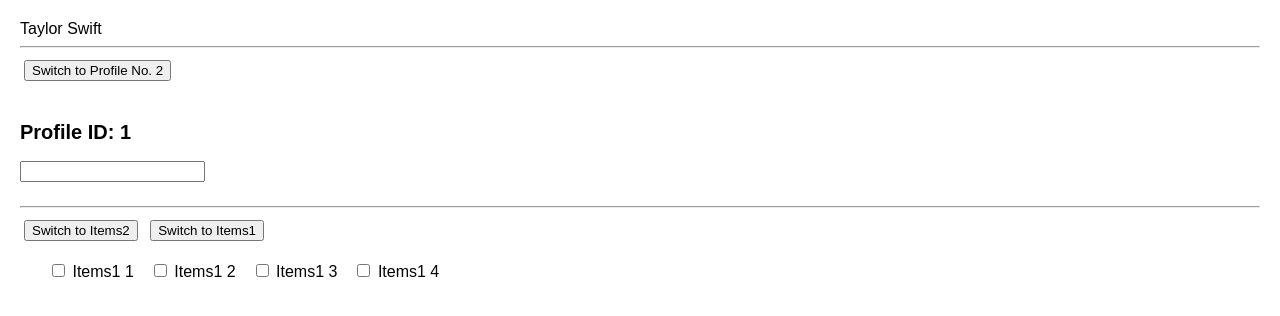
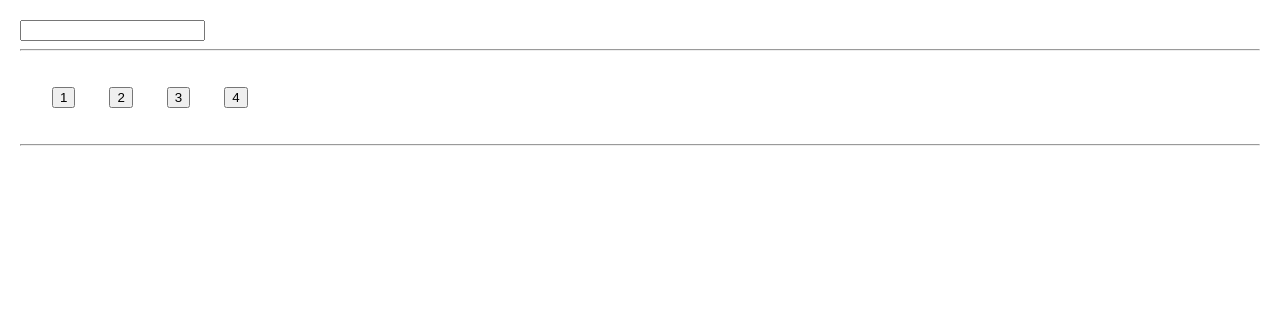
Before and after one commit to jahmedabeer/Learning-react, a React (Vite) app: page / in a window 1280 px wide. Shown: the top 316 px of the page. Built offline with nearby package versions, Linux system fonts and the light colour scheme.

Commit message:
handle race condition: useEffect

```diff
--- a/src/App.jsx
+++ b/src/App.jsx
@@ -1,35 +1,11 @@
-import { useState } from "react";
 
-import Example1 from "./components/Example1.jsx";
-import Example2 from "./components/Example2.jsx";
-import Example3 from "./components/Example3.jsx";
-import { items1, items2 } from './data/itemsData';
+import SearchResults from "./components/SearchResults.jsx";
 
 export default function App() {
-  const [userId, setUserId] = useState(1) // Example 2
-  const [items, setItems] = useState(items1); // Example 3
 
   return (
     <>
-      {/* Updating state based on props or state */}
-      <Example1 />
-
-      <hr />
-      <div>
-        <button onClick={() => setUserId(userId === 1 ? 2 : 1)}>Switch to Profile No. {userId === 1 ? 2 : 1}</button>
-        {/* //  Resetting all state when a prop changes */}
-        <Example2 key={userId} userId={userId} />
-      </div>
-      <hr />
-
-      {/* Adjusting some state when a prop changes */}
-      <div>
-        <button onClick={() => setItems(items2)}>
-          Switch to Items2
-        </button>{" "}
-        <button onClick={() => setItems(items1)}>Switch to Items1</button>
-        <Example3 items={items} />
-      </div>
+      <SearchResults />
     </>
   );
 }
--- /dev/null
+++ b/src/components/SearchResults.jsx
@@ -0,0 +1,45 @@
+import { useState } from "react";
+import useData from "../hooks/useData";
+
+export default function SearchResults() {
+    const [query, setQuery] = useState("");
+    const [page, setPage] = useState(1);
+    const results = useData(query, page);
+
+    return (
+        <div>
+            <div>
+                <input
+                    type="text"
+                    value={query}
+                    onChange={(e) => setQuery(e.target.value)}
+                />
+            </div>
+            <hr />
+            <div>
+                <ul
+                    style={{
+                        display: "flex",
+                        gap: "10px",
+                        listStyleType: "none",
+                    }}
+                >
+                    <li>
+                        <button onClick={() => setPage(1)}>1</button>
+                    </li>
+                    <li>
+                        <button onClick={() => setPage(2)}>2</button>
+                    </li>
+                    <li>
+                        <button onClick={() => setPage(3)}>3</button>
+                    </li>
+                    <li>
+                        <button onClick={() => setPage(4)}>4</button>
+                    </li>
+                </ul>
+            </div>
+            <hr />
+            {results}
+        </div>
+    );
+}
--- /dev/null
+++ b/src/hooks/useData.jsx
@@ -0,0 +1,55 @@
+import { useEffect, useState } from "react";
+import fetchResults from "../utils/fetchResults";
+
+export default function useData(query, page) {
+    const [results, setResults] = useState([]);
+
+    // useEffect(() => {
+    //     /* Timeline:
+    //         Time 1: Search for "React"
+    //         └─ ignore = false (don't ignore this response)
+
+    //         Time 2: User changes to "Vue" BEFORE React response arrives
+    //         └─ Cleanup runs → ignore = true (NOW ignore the React response!)
+
+    //         Time 3: React response arrives
+    //         └─ Checks if(!ignore) → if(!true) → false
+    //         └─ Skips setResults() → Response is IGNORED ✓
+
+    //         Time 4: Vue response arrives
+    //         └─ ignore is still false (new effect instance)
+    //         └─ Checks if(!ignore) → if(!false) → true
+    //         └─ Runs setResults() → Vue data updates ✓
+    //     */
+    //     let ignore = false;
+
+    //     fetchResults(query, page).then((json) => {
+    //         if (!ignore) {
+    //             setResults(json);
+    //         }
+    //     });
+
+    //     // cleanup
+    //     return () => {
+    //         ignore = true;
+    //     };
+    // }, [query, page]);
+
+    useEffect(() => {
+        const controller = new AbortController();
+
+        fetchResults(query, page, controller.signal)
+            .then((json) => {
+                setResults(json);
+            })
+            .catch((error) => {
+                if (error.name !== "AbortError") {
+                    console.error(error);
+                }
+            });
+
+        return () => controller.abort();  // ← Cancel fetch if component unmounts
+    }, [query, page]);
+
+    return results;
+}
--- /dev/null
+++ b/src/utils/fetchResults.js
@@ -0,0 +1,40 @@
+import { getRndInteger } from "./getRndInteger";
+
+// export default function fetchResults(query, page) {
+//     return new Promise((resolve) => {
+//         setTimeout(() => {
+//             if (query !== "") {
+//                 if (page % 2 === 0) {
+//                     resolve(`Even-${query}`);
+//                 } else {
+//                     resolve(`Odd-${query}`);
+//                 }
+//             } else {
+//                 resolve();
+//             }
+//         }, getRndInteger(1000, 5000));
+//     });
+// }
+
+
+export default function fetchResults(query, page, signal) {
+    return new Promise((resolve, reject) => {
+        const timeout = setTimeout(() => {
+            if (query !== "") {
+                if (page % 2 === 0) {
+                    resolve(`Even-${query}`);
+                } else {
+                    resolve(`Odd-${query}`);
+                }
+            } else {
+                resolve();
+            }
+        }, getRndInteger(1000, 5000));
+
+        // Handle abort
+        signal?.addEventListener("abort", () => {
+            clearTimeout(timeout);
+            reject(new DOMException("Aborted", "AbortError"));
+        });
+    });
+}
--- /dev/null
+++ b/src/utils/getRndInteger.js
@@ -0,0 +1,3 @@
+export function getRndInteger(min, max) {
+    return Math.floor(Math.random() * (max - min + 1)) + min;
+}
```
